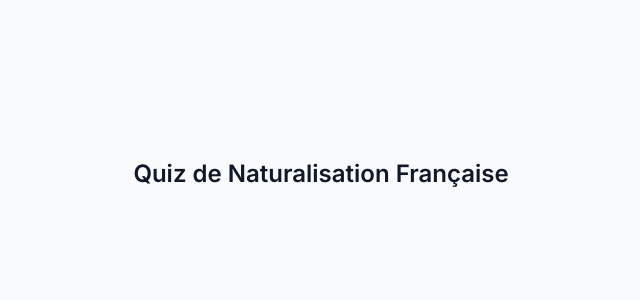
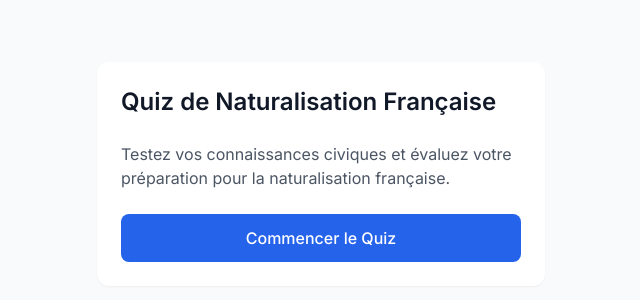
Before and after one commit to caarmen/qec, a React (Vite) app: page / in a window 1280 px wide. Shown: the part 226-526 px from the top of the page, without its empty margins (319-959 px from the left). Built offline with nearby package versions, Linux system fonts and the light colour scheme.

Commit message:
feat: AI: integrate useQuiz hook into App component

```diff
--- a/src/App.jsx
+++ b/src/App.jsx
@@ -1,10 +1,54 @@
+import { useQuiz, QUIZ_STATUS } from './hooks/useQuiz'
+import StartScreen from './components/StartScreen'
+import QuizScreen from './components/QuizScreen'
+import ResultsScreen from './components/ResultsScreen'
+import questionsData from './data/questions.json'
+
 function App() {
+  const {
+    quizStatus,
+    currentQuestion,
+    currentQuestionIndex,
+    selectedAnswer,
+    score,
+    totalQuestions,
+    hasAnswerSelected,
+    startQuiz,
+    selectAnswer,
+    submitAnswer,
+    restartQuiz
+  } = useQuiz()
+
+  const handleStartQuiz = () => {
+    startQuiz(questionsData.questions, 10)
+  }
+
   return (
-    <div className="min-h-screen bg-gray-50 flex items-center justify-center">
-      <h1 className="text-2xl font-semibold text-gray-900">
-        Quiz de Naturalisation Française
-      </h1>
-    </div>
+    <>
+      {quizStatus === QUIZ_STATUS.NOT_STARTED && (
+        <StartScreen onStart={handleStartQuiz} />
+      )}
+
+      {quizStatus === QUIZ_STATUS.IN_PROGRESS && (
+        <QuizScreen
+          currentQuestion={currentQuestion}
+          currentQuestionIndex={currentQuestionIndex}
+          totalQuestions={totalQuestions}
+          selectedAnswer={selectedAnswer}
+          onSelectAnswer={selectAnswer}
+          onSubmitAnswer={submitAnswer}
+          hasAnswerSelected={hasAnswerSelected}
+        />
+      )}
+
+      {quizStatus === QUIZ_STATUS.COMPLETED && (
+        <ResultsScreen
+          score={score}
+          totalQuestions={totalQuestions}
+          onRestart={restartQuiz}
+        />
+      )}
+    </>
   )
 }
 
```
